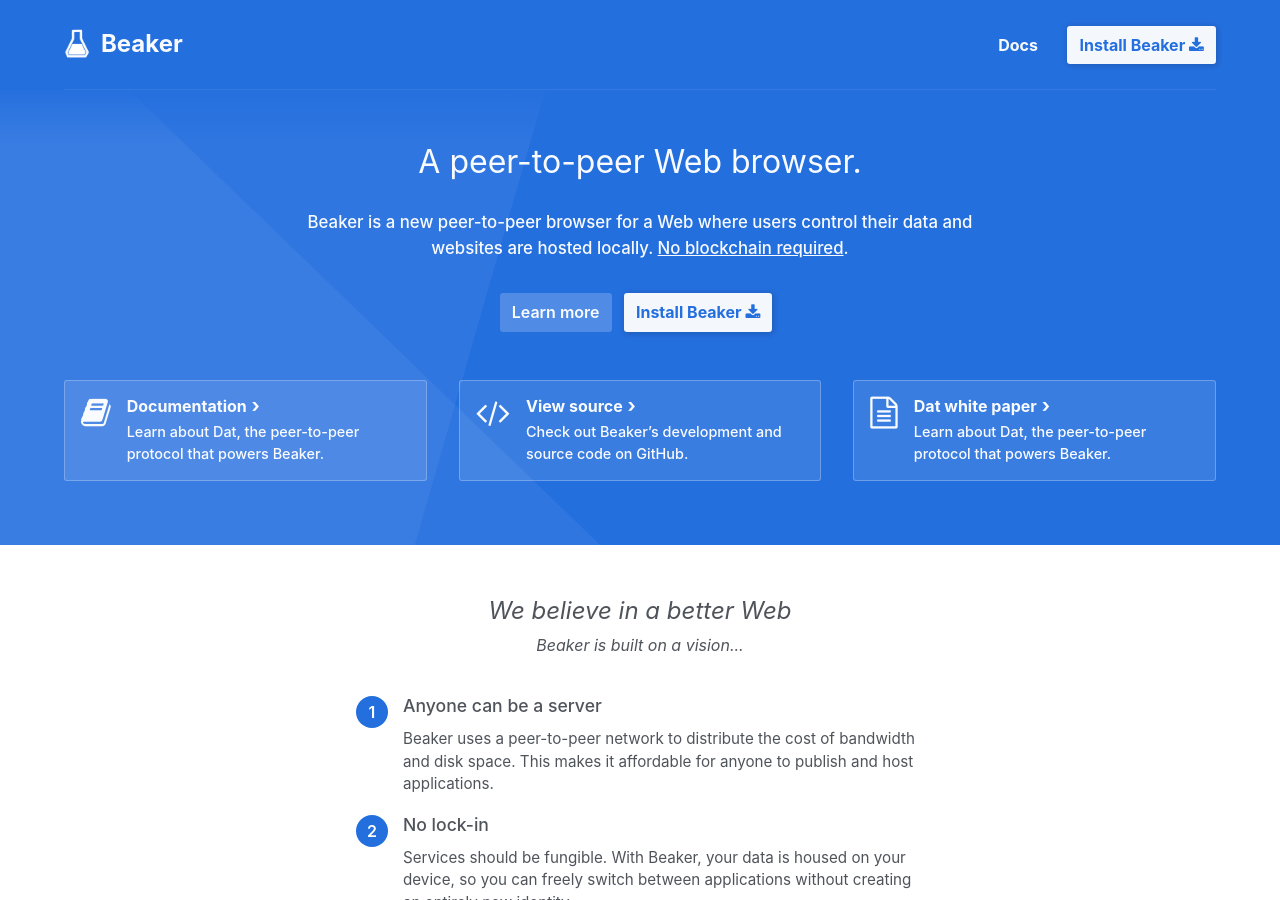
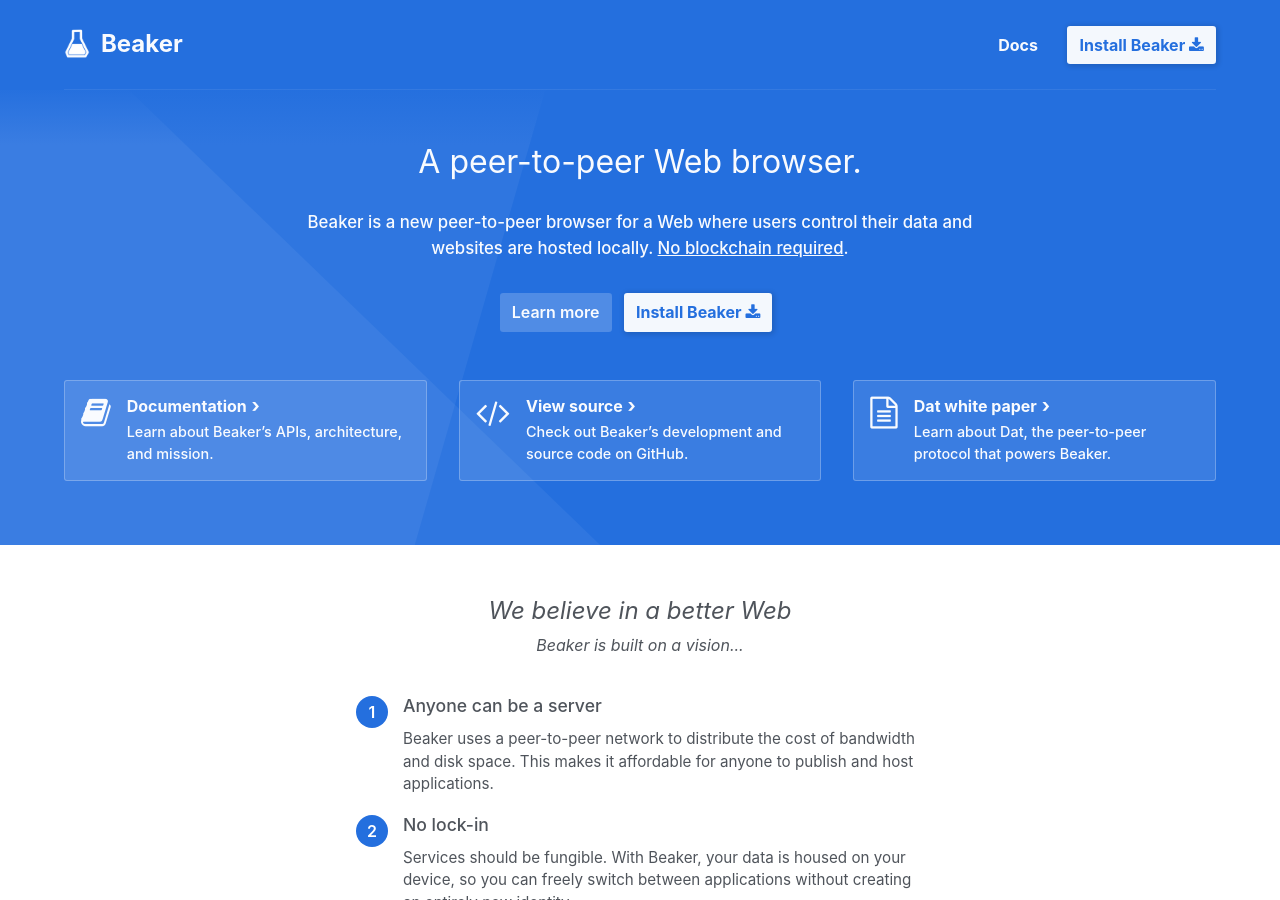
Before and after one commit to beakerbrowser/beakerbrowser.com, a Jekyll site: the page built from index.html, in a window 1280 px wide and 900 px high. Built offline with Jekyll 4.4.1, drawn with Linux system fonts in a browser that asks for light colours.

Commit message:
Update documentation link description

```diff
--- a/index.html
+++ b/index.html
@@ -29,7 +29,7 @@
         <div class="info">
           <h2 class="title">Documentation</h2>
           <p class="description">
-            Learn about Dat, the peer-to-peer protocol that powers Beaker.
+            Learn about Beaker’s APIs, architecture, and mission.
           </p>
         </div>
       </a>
```
